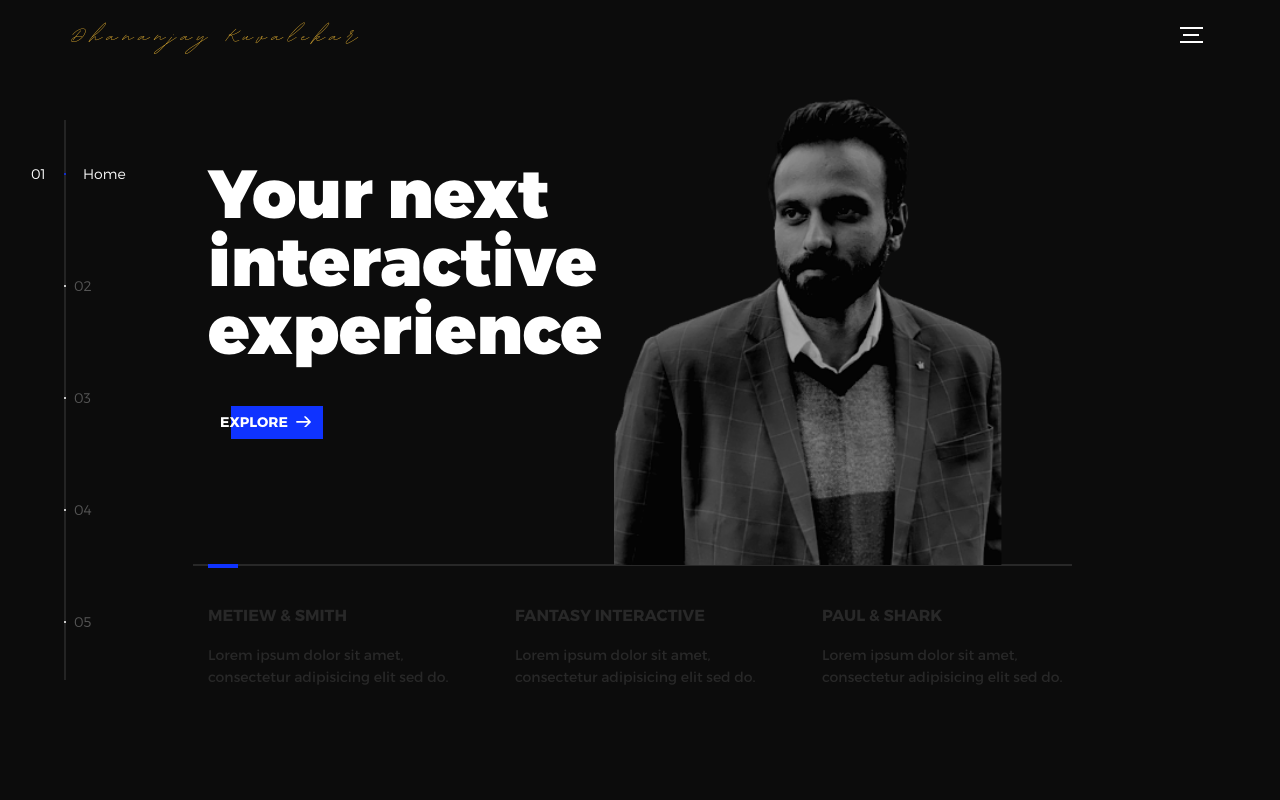
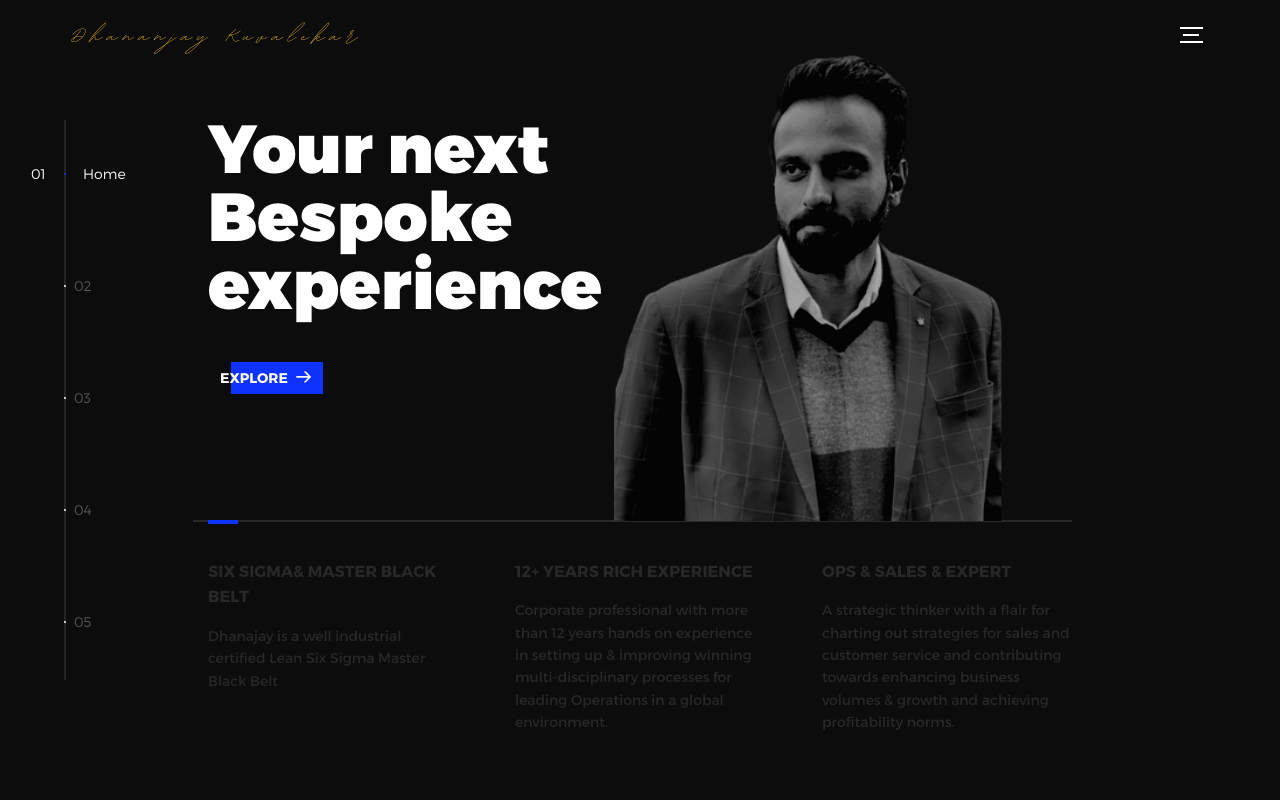
Before and after one commit to VisheshJain112/dj_app, a Django app: page / in a window 1280 px wide. Run offline with Django 3.2, Linux system fonts and the light colour scheme.

Commit message:
new changes

```diff
--- a/templates/homescreen.html
+++ b/templates/homescreen.html
@@ -49,7 +49,7 @@
           <li class="l-section section section--is-active">
             <div class="intro">
               <div class="intro--banner">
-                <h1>Your next<br>interactive<br>experience</h1>
+                <h1>Your next<br>Bespoke<br>experience</h1>
                 <button class="cta">Explore
                   <svg version="1.1" id="Layer_1" xmlns="http://www.w3.org/2000/svg" xmlns:xlink="http://www.w3.org/1999/xlink" x="0px" y="0px" viewBox="0 0 150 118" style="enable-background:new 0 0 150 118;" xml:space="preserve">
                   <g transform="translate(0.000000,118.000000) scale(0.100000,-0.100000)">
@@ -62,16 +62,16 @@
               </div>
               <div class="intro--options">
                 <a href="#0">
-                  <h3>Metiew &amp; Smith</h3>
-                  <p>Lorem ipsum dolor sit amet, consectetur adipisicing elit sed do.</p>
+                  <h3>Six Sigma&amp; Master Black Belt</h3>
+                  <p>Dhanajay is a well industrial certified Lean Six Sigma Master Black Belt</p>
                 </a>
                 <a href="#0">
-                  <h3>Fantasy interactive</h3>
-                  <p>Lorem ipsum dolor sit amet, consectetur adipisicing elit sed do.</p>
+                  <h3>12+ years Rich Experience</h3>
+                  <p>Corporate professional with more than 12 years hands on experience in setting up & improving winning multi-disciplinary processes for leading Operations in a global environment.</p>
                 </a>
                 <a href="#0">
-                  <h3>Paul &amp; shark</h3>
-                  <p>Lorem ipsum dolor sit amet, consectetur adipisicing elit sed do.</p>
+                  <h3>Ops & Sales &amp; Expert</h3>
+                  <p>A strategic thinker with a flair for charting out strategies for sales and customer service and contributing towards enhancing business volumes & growth and achieving profitability norms.</p>
                 </a>
               </div>
             </div>
```
